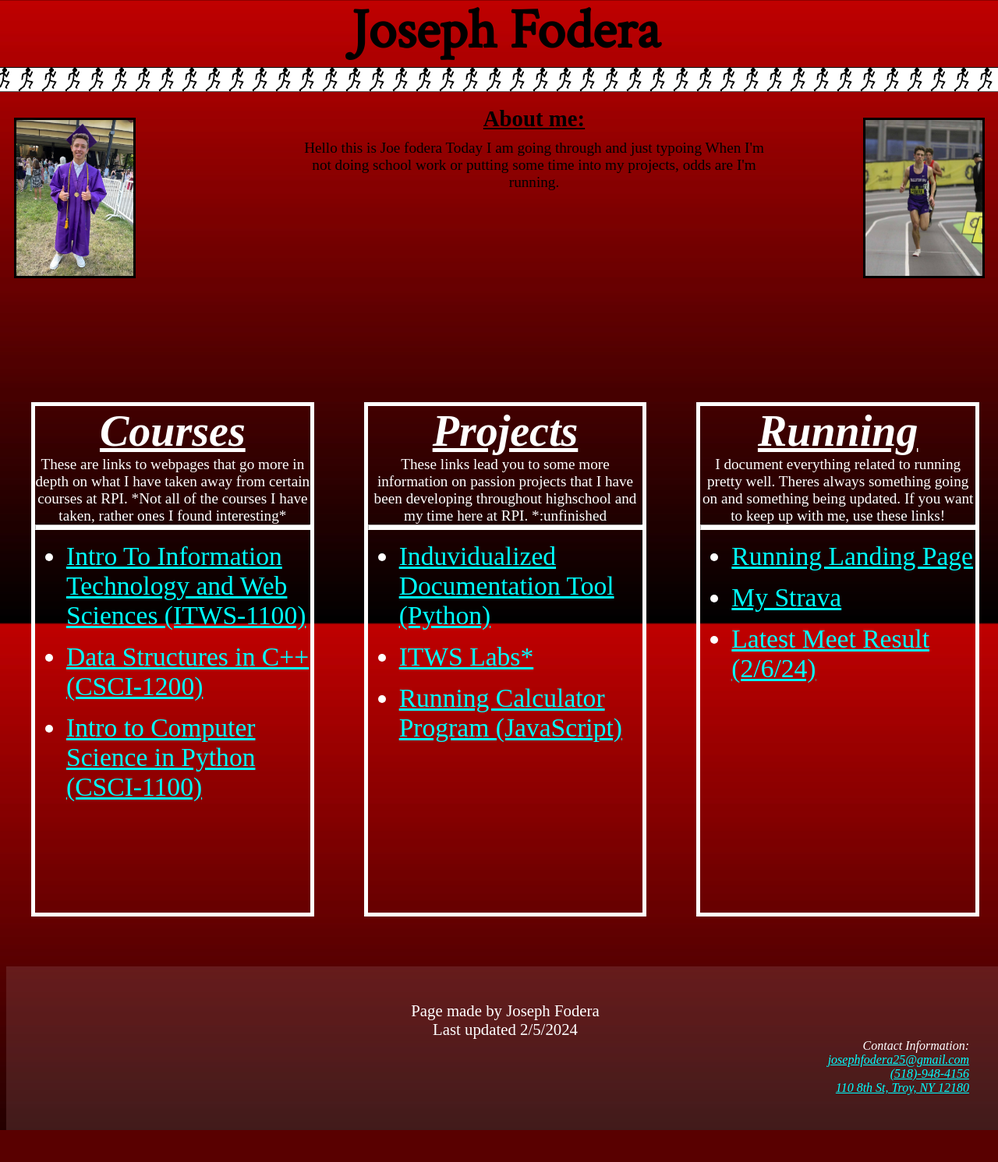
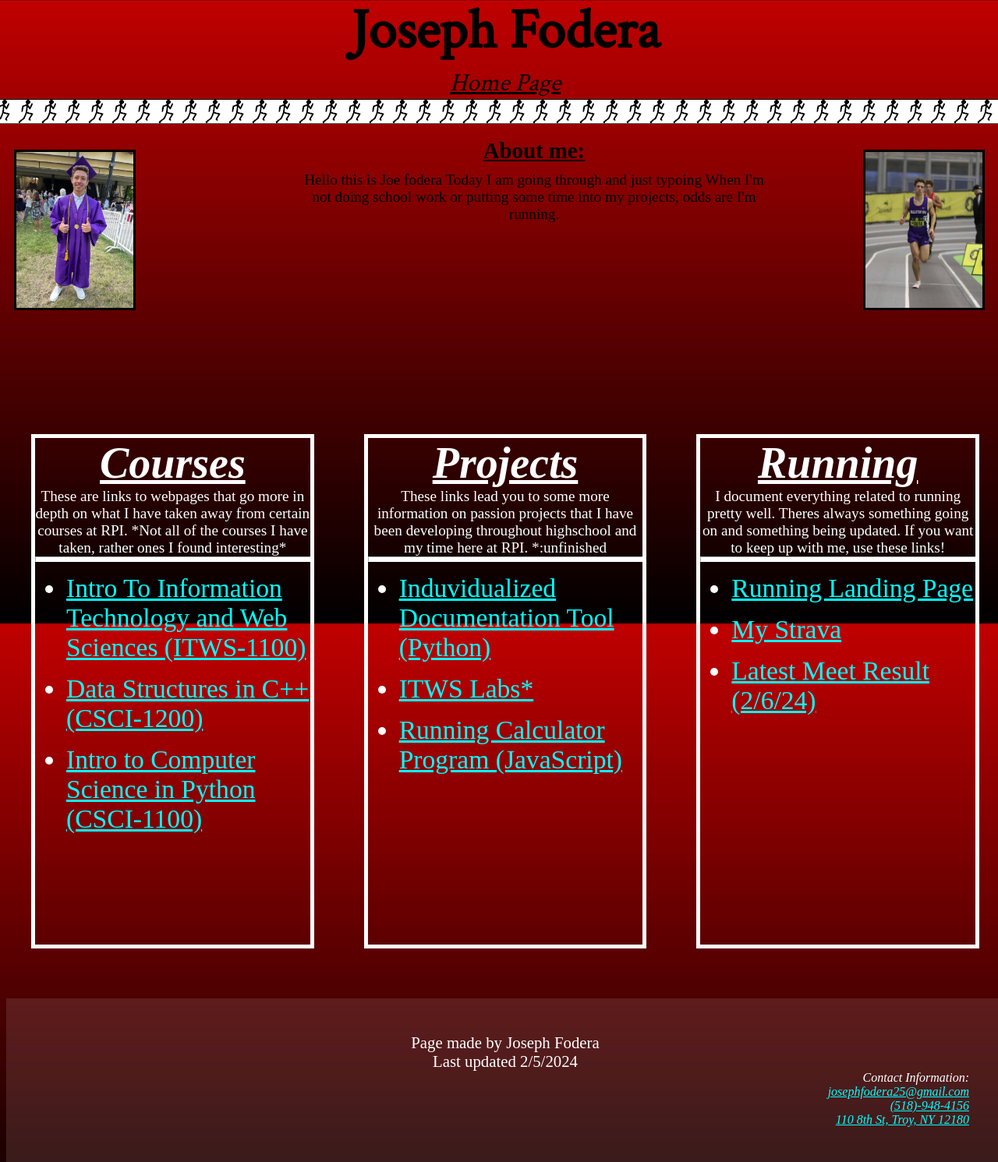
Before and after one commit to jfodera/Fodera-Home, a PHP site: page / in a window 1280 px wide. Shown: the whole page at 78% size. Before the commit the page ends 1450 px from the top, so only its background shows below. Run offline with PHP 8.4, Linux system fonts and the light colour scheme.

Commit message:
Breadcrums

```diff
--- a/index.html
+++ b/index.html
@@ -16,11 +16,18 @@
 
 
 <!-- Header -->
-  <body>
-    <div id="staticHeader">
-      <h1>Joseph Fodera</h1>
-      <hr id="top">
-    </div>
+<body>
+  <div id="staticHeader">
+    <h1>Joseph Fodera</h1>
+    <!-- Had to put p inside A because wasn't centering otherwise -->
+
+      <p id="centPBread">
+        <a class="bread" href="../../index.html">Home Page </a>
+      </p>
+
+
+    <hr id="top">
+  </div>
 
 
   <!-- Info -->
@@ -58,7 +65,7 @@
         <div id="courses">
           <h3>Courses</h3>
           <p class="desc">These are links to webpages that go more in depth on what I have taken away from certain courses at RPI. *Not all of the courses I have taken, rather ones I found interesting*  </p>
-          <hr id="tabs">
+          <hr class="tabs">
 
           <ul class="tabBuls">
             <li>
@@ -77,7 +84,7 @@
         <div id="projects">
           <h3>Projects </h3>
           <p class="desc">These links lead you to some more information on passion projects that I have been developing throughout highschool and my time here at RPI. *:unfinished </p>
-          <hr id="tabs">
+          <hr class="tabs">
 
           <ul class="tabBuls">
             <li>
@@ -96,7 +103,7 @@
         <div id="running">
           <h3>Running</h3>
           <p class="desc">I document everything related to running pretty well. Theres always something going on and something being updated. If you want to keep up with me, use these links! </p>
-          <hr id="tabs">
+          <hr class="tabs">
 
           <ul class="tabBuls">
             <li>
@@ -110,19 +117,19 @@
             </li>
           </ul>
         </div>
-
+      </div>
 
     </div>
 
     <!-- Footer -->
 
     <footer>
-      <p id= "updates">Page made by Joseph Fodera </p>
-      <p id= "updates">Last updated 2/5/2024</p>
-      <p id="contact">Contact Information:</p>
-      <p id= "contact"><a href="mailto:josephfodera25@gmail.com">josephfodera25@gmail.com</a></p>
-      <p id= "contact"><a href="tel:5189484156">(518)-948-4156</a></p>
-      <p id= "contact"><a href="https://www.google.com/maps/place/Rensselaer+Polytechnic+Institute/@42.7306254,-73.6854104,16z/data=!4m10!1m2!2m1!1srpi!3m6!1s0x89de0f9eebfa097d:0xa5592b13db1f5302!8m2!3d42.7297628!4d-73.6788884!15sCgNycGlaBSIDcnBpkgEScHJpdmF0ZV91bml2ZXJzaXR5mgEkQ2hkRFNVaE5NRzluUzBWSlEwRm5TVVJqTFVsdU9XMUJSUkFC4AEA!16zL20vMDFiazF5?entry=ttu">110 8th St, Troy, NY 12180</a></p>
+      <p class= "updates">Page made by Joseph Fodera </p>
+      <p class= "updates">Last updated 2/5/2024</p>
+      <p class="contact">Contact Information:</p>
+      <p class= "contact"><a href="mailto:josephfodera25@gmail.com">josephfodera25@gmail.com</a></p>
+      <p class= "contact"><a href="tel:5189484156">(518)-948-4156</a></p>
+      <p class= "contact"><a href="https://www.google.com/maps/place/Rensselaer+Polytechnic+Institute/@42.7306254,-73.6854104,16z/data=!4m10!1m2!2m1!1srpi!3m6!1s0x89de0f9eebfa097d:0xa5592b13db1f5302!8m2!3d42.7297628!4d-73.6788884!15sCgNycGlaBSIDcnBpkgEScHJpdmF0ZV91bml2ZXJzaXR5mgEkQ2hkRFNVaE5NRzluUzBWSlEwRm5TVVJqTFVsdU9XMUJSUkFC4AEA!16zL20vMDFiazF5?entry=ttu">110 8th St, Troy, NY 12180</a></p>
     </footer>
 
 
--- a/resources/landing.css
+++ b/resources/landing.css
@@ -43,20 +43,46 @@ footer {
    color: white;
  }
 
- #contact{
+ .contact{
    text-align: right;
    margin: 0 0 0 0;
    font-style: italic;
 
  }
 
- #updates{
+ .updates{
    margin: 0 0 0 0;
    font-size: 1.3em;
 
  }
 
 /*page specific*/
+
+/*breadcrums*/
+.bread{
+   text-align: center;
+   margin: 0 0 0 0;
+   font-size: 2.0em;
+   font-family: 'Crimson Text', serif;
+   font-style: italic;
+   text-decoration: underline;
+}
+.bread:link{
+   color: black;
+}
+
+.bread:visited{
+   color: rgb(82, 8, 107);
+}
+
+.bread:hover{
+   color: blue;
+}
+
+#centPBread{
+   margin: 0 0 0 0;
+   text-align: center;
+}
 
 /*Intro */
 h2{
@@ -159,7 +185,7 @@ h3{
    margin: 0 0 0 0;
 }
 
-#tabs{
+.tabs{
    height: 5px;
    background-color: white;
    margin-top: 0;
```
Also changed, not shown: courses/labs/projects.html (+56 -0 lines), courses/labs/resources/projects.css (+32 -3 lines), courses/labs/resources/blueBack.avif (added), resources/Red-Black.jpg (added), resources/runner.gif (added), 3 other files.
